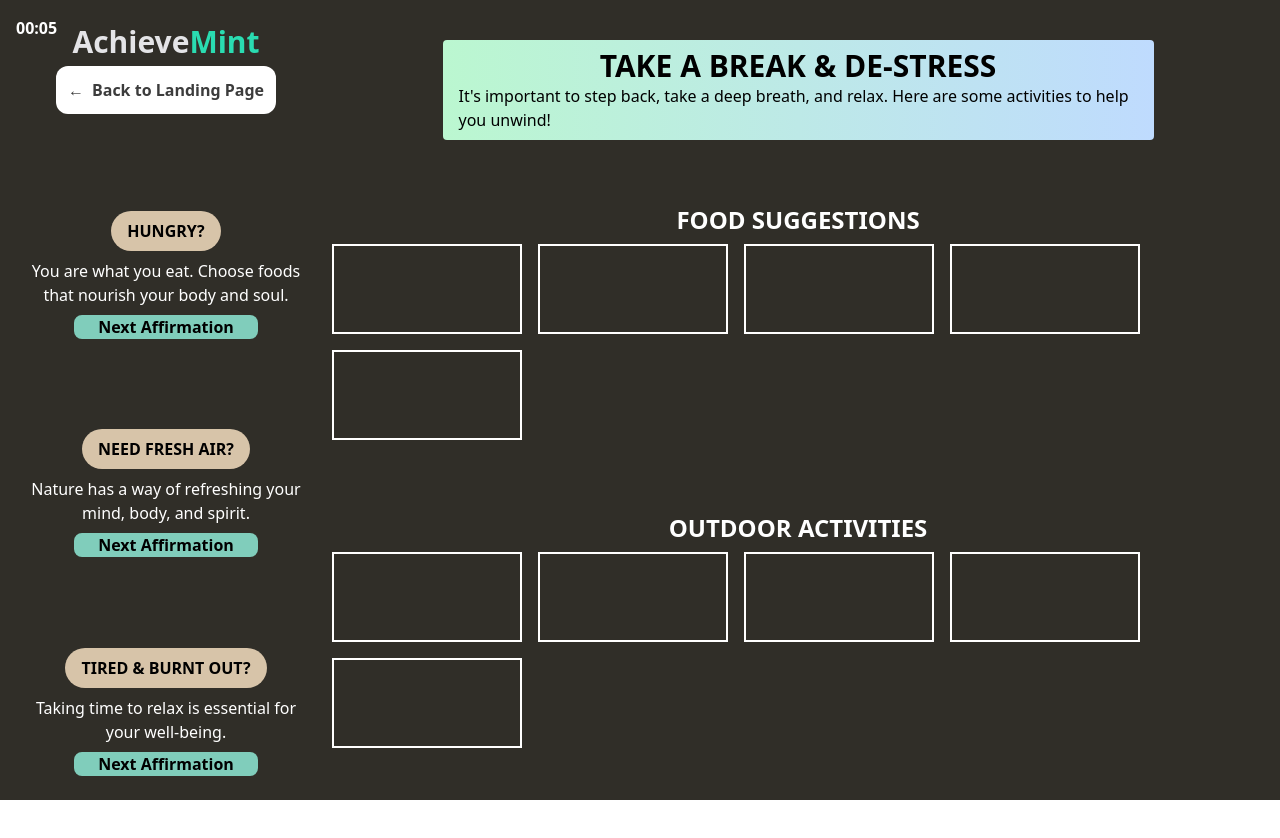
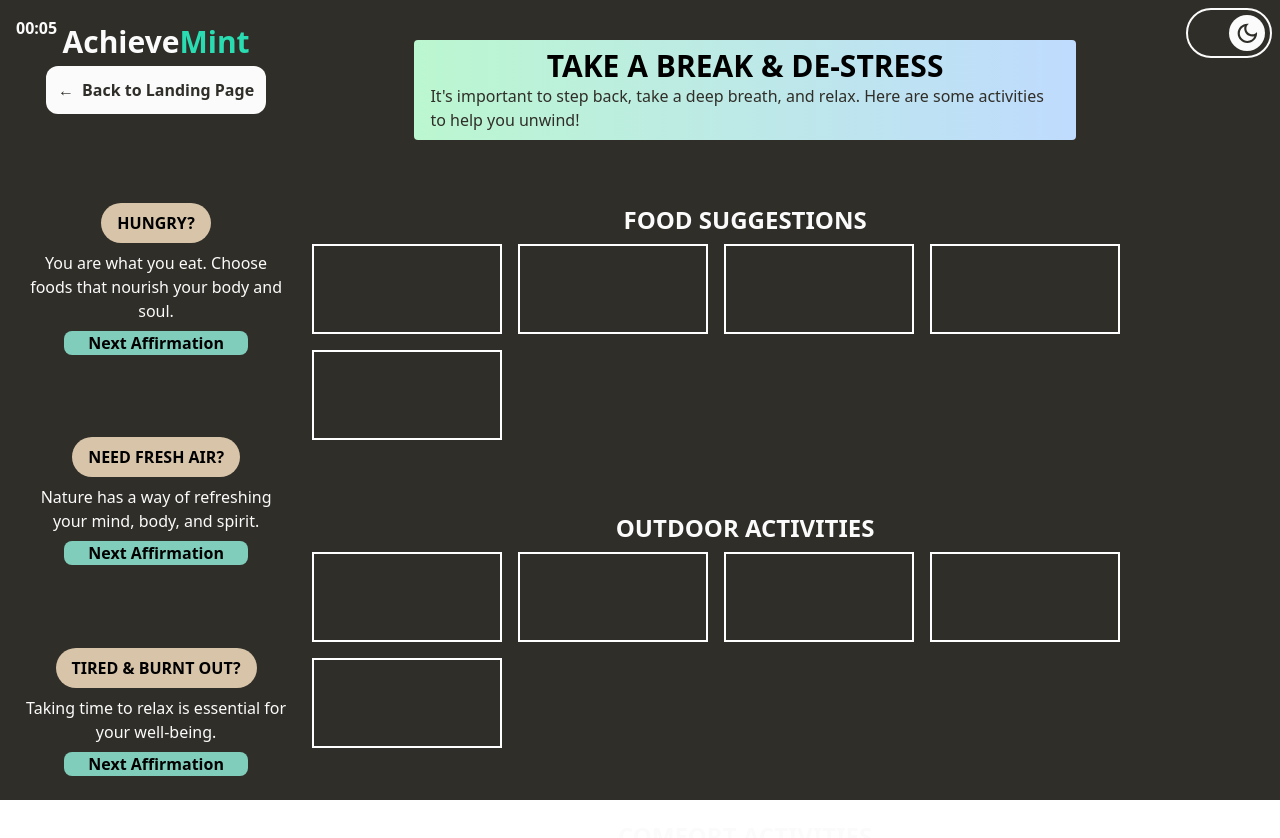
Before and after one commit to devsoc-unsw/trainee-saturn-24t1, a React (Create React App) app in the folder frontend/: page /rest in a window 1280 px wide. Shown: the top 838 px of the page. Built offline with nearby package versions, Linux system fonts and the light colour scheme.

Commit message:
implemented light/dark mode on rest page

```diff
--- a/frontend/src/screens/Rest.js
+++ b/frontend/src/screens/Rest.js
@@ -1,24 +1,34 @@
 import React, { useState, useEffect } from 'react';
 import { useNavigate } from 'react-router-dom';
+import ModeButton from './components-hana/ModeToggleButton';
 
 /* Timer for rest page: no stop or start button, it just tracks how long you've been on the page for */
-function Timer() {
+function Timer({ isDarkMode }) {
     const [time, setTime] = useState(0);
 
-    useEffect(() => {const interval = setInterval(() => {setTime((prevTime) => prevTime + 1);}, 1000);
-    return () => clearInterval(interval);}, []);
+    useEffect(() => {
+        const interval = setInterval(() => { setTime((prevTime) => prevTime + 1); }, 1000);
+        return () => clearInterval(interval);
+    }, []);
 
     const formatTime = (time) => {
         const minutes = Math.floor(time / 60);
         const seconds = time % 60;
         return `${minutes.toString().padStart(2, '0')}:${seconds.toString().padStart(2, '0')}`;
-      };
+    };
 
-    return (<div className="text-white font-bold absolute top-4 left-4"><p>{formatTime(time)}</p></div>);
+    return (
+        <div className={
+            isDarkMode === true
+                ? "text-[#FBFBFB] font-bold absolute top-4 left-4"
+                : "text-[#302E28] font-bold absolute top-4 left-4"
+        }>
+            <p>{formatTime(time)}</p>
+        </div>);
 }
 
-function Rest() {
-  /* Positive affirmation generator */
+function Rest({ isDarkMode, handleModeChange }) {
+    /* Positive affirmation generator */
     const navigate = useNavigate();
 
     const foodAffirmations = [
@@ -71,32 +81,60 @@ function Rest() {
     };
 
     return (
-        <div className="relative flex h-screen p-2 bg-[#302E28]">
+        <div className={
+            isDarkMode === true
+                ? "relative flex h-screen p-2 bg-[#302E28]"
+                : "relative flex h-screen p-2 bg-[#FFFDEE]"
+        }>
             <div className="w-1/4 p-4 flex flex-col justify-between">
                 <div className="flex flex-col items-center">
                     <h1 className="text-3xl font-bold">
-                      <span className="text-zinc-200">Achieve</span><span className="text-[#2ADCB1]">Mint</span>
+                        <span className={
+                            isDarkMode === true
+                                ? "text-[#FBFBFB]"
+                                : "text-[#302E28]"}>
+                            Achieve
+                        </span>
+                        <span className="text-[#2ADCB1]">Mint</span>
                     </h1>
 
                     {/* Buttons for rest page */}
-                    <button className="bg-[#FFFFFF] hover:bg-[#CCCCCC] font-bold text-[#3C3C3C] bg-white rounded-xl p-3 m-1.5 flex items-center space-x-2" onClick={handleButtonClick}><span>&#8592;</span> <span>Back to Landing Page</span></button>
-                    <Timer />
+                    <button className={
+                        isDarkMode === true
+                            ? "bg-[#FBFBFB] hover:bg-[#CCCCCC] font-bold text-[#302E28] rounded-xl p-3 m-1.5 flex items-center space-x-2"
+                            : "bg-[#302E28] hover:bg-[#CCCCCC] font-bold text-[#FBFBFB] rounded-xl p-3 m-1.5 flex items-center space-x-2"
+                    }
+                        onClick={handleButtonClick}><span>&#8592;</span> <span>Back to Landing Page</span></button>
+                    <Timer isDarkMode={isDarkMode} />
                 </div>
                 <div className="flex flex-col items-center mt-8">
                     <div className="bg-[#D7C4A9] text-black font-bold rounded-full px-4 py-2 text-center">HUNGRY?</div>
-                    <p className="mt-2 text-white text-center">{foodAffirmations[foodIndex]}</p>
+                    <p className={
+                        isDarkMode === true
+                            ? "mt-2 text-[#FBFBFB] text-center"
+                            : "mt-2 text-[#302E28] text-center"
+                    }>{foodAffirmations[foodIndex]}</p>
                     <button className="bg-[#80CDBB] hover:bg-[#D7C4A9] text-black font-bold px-6 mt-2 rounded-lg" onClick={changeFoodAffirmation}>Next Affirmation</button>
                 </div>
                 <div className="flex flex-col items-center mt-8">
                     <div className="bg-[#D7C4A9] text-black font-bold rounded-full px-4 py-2 text-center">NEED FRESH AIR?</div>
-                    <p className="mt-2 text-white text-center">{outdoorAffirmations[outdoorIndex]}</p>
+                    <p className={
+                        isDarkMode === true
+                            ? "mt-2 text-[#FBFBFB] text-center"
+                            : "mt-2 text-[#302E28] text-center"
+                    }>{outdoorAffirmations[outdoorIndex]}</p>
                     <button className="bg-[#80CDBB] hover:bg-[#D7C4A9] text-black font-bold px-6 mt-2 rounded-lg" onClick={changeOutdoorAffirmation}>Next Affirmation</button>
                 </div>
                 <div className="flex flex-col items-center mt-8">
                     <div className="bg-[#D7C4A9] text-black font-bold rounded-full px-4 py-2 text-center">TIRED & BURNT OUT?</div>
-                    <p className="mt-2 text-white text-center">{comfortAffirmations[comfortIndex]}</p>
+                    <p className={
+                        isDarkMode === true
+                            ? "mt-2 text-[#FBFBFB] text-center"
+                            : "mt-2 text-[#302E28] text-center"
+                    }>{comfortAffirmations[comfortIndex]}</p>
                     <button className="bg-[#80CDBB] hover:bg-[#D7C4A9] text-black font-bold px-6 mt-2 rounded-lg" onClick={changeComfortAffirmation}>Next Affirmation</button>
                 </div>
+
             </div>
 
             {/* Categories for rest page */}
@@ -104,50 +142,65 @@ function Rest() {
                 <div className="flex flex-col items-center">
                     <div className="mt-8 w-3/4 flex flex-col items-center self-center px-4 py-2 rounded bg-gradient-to-r from-green-200 to-blue-200">
                         <h2 className="text-3xl font-bold text-black transition duration-300 transform hover:scale-105 hover:text-[#2ADCB1]">TAKE A BREAK & DE-STRESS</h2>
-                        <p1 style={{ color: "#000000" }}>It's important to step back, take a deep breath, and relax. Here are some activities to help you unwind!</p1>
+                        <p1 style={{ color: "#302E28" }}>It's important to step back, take a deep breath, and relax. Here are some activities to help you unwind!</p1>
                     </div>
-
                     <div className="mt-8 w-full flex flex-col items-center">
-                        <h2 className="text-2xl font-bold mt-8 self-center rounded text-white transition duration-300 transform hover:scale-105">
+                        <h2 className={
+                            isDarkMode === true
+                                ? "text-2xl font-bold mt-8 self-center rounded text-[#FBFBFB] transition duration-300 transform hover:scale-105"
+                                : "text-2xl font-bold mt-8 self-center rounded text-[#302E28] transition duration-300 transform hover:scale-105"
+                        }>
                             FOOD SUGGESTIONS
                         </h2>
                         <div className="image-row">
-                            <div className="image-box"></div> {/* Image Box 1 */}
-                            <div className="image-box"></div> {/* Image Box 2 */}
-                            <div className="image-box"></div> {/* Image Box 3 */}
-                            <div className="image-box"></div> {/* Image Box 4 */}
-                            <div className="image-box"></div> {/* Image Box 5 */}
+                            <div className={isDarkMode === true ? "image-box" : "image-box-dark"}></div> {/* Image Box 1 */}
+                            <div className={isDarkMode === true ? "image-box" : "image-box-dark"}></div> {/* Image Box 2 */}
+                            <div className={isDarkMode === true ? "image-box" : "image-box-dark"}></div> {/* Image Box 3 */}
+                            <div className={isDarkMode === true ? "image-box" : "image-box-dark"}></div> {/* Image Box 4 */}
+                            <div className={isDarkMode === true ? "image-box" : "image-box-dark"}></div> {/* Image Box 5 */}
                         </div>
                     </div>
 
                     <div className="mt-8 w-full flex flex-col items-center">
-                        <h2 className="text-2xl font-bold mt-8 self-center rounded text-white transition duration-300 transform hover:scale-105">
+                        <h2 className={
+                            isDarkMode === true
+                                ? "text-2xl font-bold mt-8 self-center rounded text-[#FBFBFB] transition duration-300 transform hover:scale-105"
+                                : "text-2xl font-bold mt-8 self-center rounded text-[#302E28] transition duration-300 transform hover:scale-105"
+                        }>
                             OUTDOOR ACTIVITIES
                         </h2>
                         <div className="image-row">
-                            <div className="image-box"></div> {/* Image Box 1 */}
-                            <div className="image-box"></div> {/* Image Box 2 */}
-                            <div className="image-box"></div> {/* Image Box 3 */}
-                            <div className="image-box"></div> {/* Image Box 4 */}
-                            <div className="image-box"></div> {/* Image Box 5 */}
+                            <div className={isDarkMode === true ? "image-box" : "image-box-dark"}></div> {/* Image Box 1 */}
+                            <div className={isDarkMode === true ? "image-box" : "image-box-dark"}></div> {/* Image Box 2 */}
+                            <div className={isDarkMode === true ? "image-box" : "image-box-dark"}></div> {/* Image Box 3 */}
+                            <div className={isDarkMode === true ? "image-box" : "image-box-dark"}></div> {/* Image Box 4 */}
+                            <div className={isDarkMode === true ? "image-box" : "image-box-dark"}></div> {/* Image Box 5 */}
                         </div>
                     </div>
 
                     <div className="mt-8 w-full flex flex-col items-center">
-                        <h2 className="text-2xl font-bold mt-8 self-center rounded text-white transition duration-300 transform hover:scale-105">
+                        <h2 className={
+                            isDarkMode === true
+                                ? "text-2xl font-bold mt-8 self-center rounded text-[#FBFBFB] transition duration-300 transform hover:scale-105"
+                                : "text-2xl font-bold mt-8 self-center rounded text-[#302E28] transition duration-300 transform hover:scale-105"
+                        }>
                             COMFORT ACTIVITIES
                         </h2>
                         <div className="image-row">
-                            <div className="image-box"></div> {/* Image Box 1 */}
-                            <div className="image-box"></div> {/* Image Box 2 */}
-                            <div className="image-box"></div> {/* Image Box 3 */}
-                            <div className="image-box"></div> {/* Image Box 4 */}
-                            <div className="image-box"></div> {/* Image Box 5 */}
+                            <div className={isDarkMode === true ? "image-box" : "image-box-dark"}></div> {/* Image Box 1 */}
+                            <div className={isDarkMode === true ? "image-box" : "image-box-dark"}></div> {/* Image Box 2 */}
+                            <div className={isDarkMode === true ? "image-box" : "image-box-dark"}></div> {/* Image Box 3 */}
+                            <div className={isDarkMode === true ? "image-box" : "image-box-dark"}></div> {/* Image Box 4 */}
+                            <div className={isDarkMode === true ? "image-box" : "image-box-dark"}></div> {/* Image Box 5 */}
                         </div>
                     </div>
                 </div>
             </div>
-
+            <div id="mode-button" className="w-auto">
+                <div className="" >
+                    <ModeButton isDarkMode={isDarkMode} handleModeChange={handleModeChange} />
+                </div>
+            </div>
             {/* styles for image boxes that will b replaced by the images  */}
             <style>
                 {`
@@ -164,7 +217,15 @@ function Rest() {
                     transition: transform 0.3s ease;
                 }
 
-                .image-box:hover {
+                .image-box-dark {
+                    width: 190px;
+                    height: 90px;
+                    border: 2px solid #302E28;
+                    margin: 8px;
+                    transition: transform 0.3s ease;
+                }
+
+                .image-box:hover, .image-box-dark:hover {
                     transform: scale(1.4);
                 }
                 `}
```
